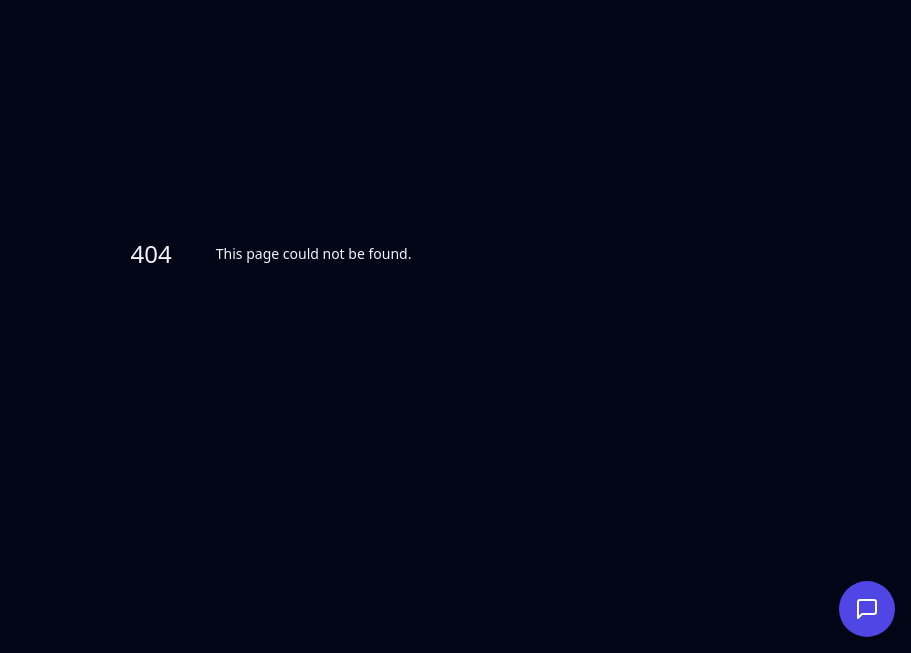
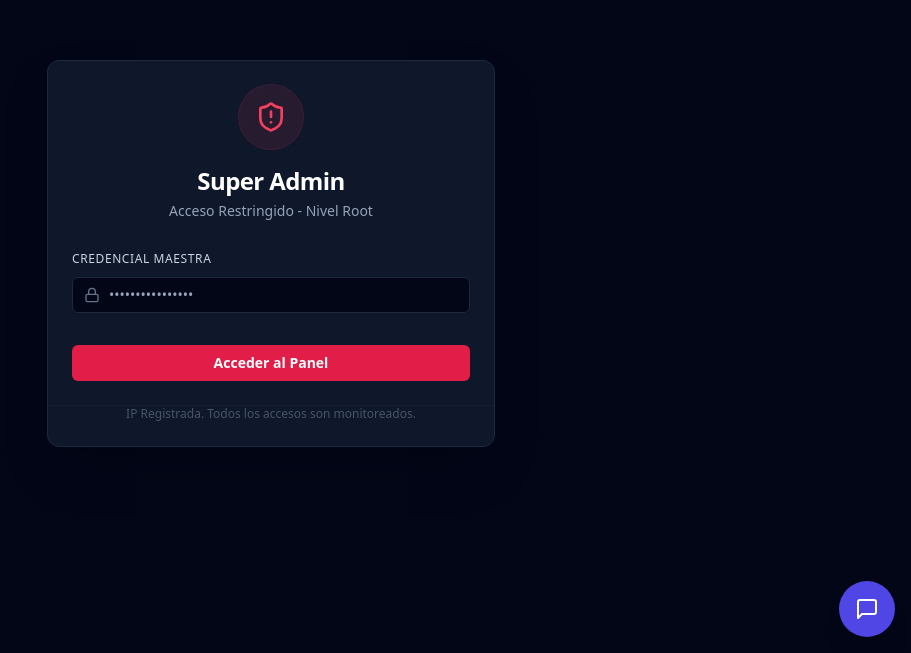
Before and after one commit to Guntherdrb30/Trends172Pay, a Next.js app: page /admin-login in a window 1280 px wide. Before the commit this address had no page. Shown: the part 147-800 px from the top of the page, without its empty margins (369-1280 px from the left). Built offline with nearby package versions, Linux system fonts and the light colour scheme.

Commit message:
Feat: Implement secure Admin Auth (cookie-based)

```diff
--- a/app/(admin)/layout.tsx
+++ b/app/(admin)/layout.tsx
@@ -1,12 +1,20 @@
 import Link from "next/link";
+import { redirect } from "next/navigation";
 import { LayoutDashboard, Users, Settings, LogOut, ShieldAlert } from "lucide-react";
 import { Button } from "@/components/ui/button";
+import { checkAdminSession, adminLogout } from "@/app/actions/admin-auth";
 
-export default function AdminLayout({
+export default async function AdminLayout({
     children,
 }: {
     children: React.ReactNode;
 }) {
+    const isAuth = await checkAdminSession();
+
+    if (!isAuth) {
+        redirect("/admin-login");
+    }
+
     return (
         <div className="min-h-screen bg-slate-950 flex font-sans">
             {/* Admin Sidebar */}
@@ -37,11 +45,11 @@ export default function AdminLayout({
                 </nav>
 
                 <div className="p-4 border-t border-slate-800">
-                    <Link href="/">
+                    <form action={adminLogout}>
                         <Button variant="outline" className="w-full border-slate-800 text-slate-400 hover:text-white hover:bg-slate-900">
-                            <LogOut className="mr-2 h-4 w-4" /> Salir
+                            <LogOut className="mr-2 h-4 w-4" /> Cerrar Sesión
                         </Button>
-                    </Link>
+                    </form>
                 </div>
             </aside>
 
--- /dev/null
+++ b/app/actions/admin-auth.ts
@@ -0,0 +1,41 @@
+"use server";
+
+import { cookies } from "next/headers";
+import { redirect } from "next/navigation";
+
+const ADMIN_COOKIE_NAME = "admin_session_token";
+// Fallback to a hardcoded token if env is missing (for dev safety, though env is preferred)
+const ROOT_TOKEN = process.env.ROOT_DASHBOARD_TOKEN || "carpihogar172.";
+
+export async function adminLogin(formData: FormData) {
+    const password = formData.get("password") as string;
+
+    // Simple check against the root token
+    if (password === ROOT_TOKEN) {
+        // Set HTTP-only cookie
+        const cookieStore = await cookies();
+        cookieStore.set(ADMIN_COOKIE_NAME, "true", {
+            httpOnly: true,
+            secure: process.env.NODE_ENV === "production",
+            sameSite: "strict",
+            path: "/",
+            maxAge: 60 * 60 * 24, // 24 hours
+        });
+
+        redirect("/admin/dashboard");
+    } else {
+        return { error: "Credenciales inválidas" };
+    }
+}
+
+export async function adminLogout() {
+    const cookieStore = await cookies();
+    cookieStore.delete(ADMIN_COOKIE_NAME);
+    redirect("/admin-login");
+}
+
+export async function checkAdminSession() {
+    const cookieStore = await cookies();
+    const hasSession = cookieStore.get(ADMIN_COOKIE_NAME);
+    return !!hasSession;
+}
--- /dev/null
+++ b/app/admin-login/page.tsx
@@ -0,0 +1,86 @@
+"use client";
+
+import { useState } from "react";
+import { useFormStatus } from "react-dom";
+import { adminLogin } from "@/app/actions/admin-auth";
+import { Button } from "@/components/ui/button";
+import { Input } from "@/components/ui/input";
+import { Card, CardHeader, CardContent, CardFooter } from "@/components/ui/card";
+import { ShieldAlert, Lock } from "lucide-react";
+
+function SubmitButton() {
+    const { pending } = useFormStatus();
+
+    return (
+        <Button
+            type="submit"
+            className="w-full bg-rose-600 hover:bg-rose-700 text-white font-bold"
+            disabled={pending}
+        >
+            {pending ? "Verificando..." : "Acceder al Panel"}
+        </Button>
+    );
+}
+
+export default function AdminLoginPage() {
+    const [errorMessage, setErrorMessage] = useState("");
+
+    async function handleSubmit(formData: FormData) {
+        const result = await adminLogin(formData);
+        if (result?.error) {
+            setErrorMessage(result.error);
+        }
+    }
+
+    return (
+        <div className="min-h-screen bg-slate-950 flex items-center justify-center p-4">
+            <Card className="w-full max-w-md bg-slate-900 border-slate-800 shadow-2xl">
+                <CardHeader className="text-center space-y-4 pb-8">
+                    <div className="mx-auto h-16 w-16 rounded-full bg-rose-500/10 flex items-center justify-center ring-1 ring-rose-500/20">
+                        <ShieldAlert className="h-8 w-8 text-rose-500" />
+                    </div>
+                    <div>
+                        <h1 className="text-2xl font-bold text-white tracking-tight">Super Admin</h1>
+                        <p className="text-slate-400 text-sm mt-1">Acceso Restringido - Nivel Root</p>
+                    </div>
+                </CardHeader>
+
+                <CardContent>
+                    <form action={handleSubmit} className="space-y-4">
+                        <div className="space-y-2">
+                            <label className="text-xs font-medium text-slate-300 uppercase tracking-wider">
+                                Credencial Maestra
+                            </label>
+                            <div className="relative">
+                                <Lock className="absolute left-3 top-2.5 h-4 w-4 text-slate-500" />
+                                <Input
+                                    name="password"
+                                    type="password"
+                                    placeholder="••••••••••••••••"
+                                    className="pl-9 bg-slate-950 border-slate-800 text-white focus:ring-rose-500 focus:border-rose-500"
+                                    required
+                                />
+                            </div>
+                        </div>
+
+                        {errorMessage && (
+                            <div className="p-3 rounded-lg bg-red-500/10 border border-red-500/20 text-red-400 text-sm text-center">
+                                {errorMessage}
+                            </div>
+                        )}
+
+                        <div className="pt-4">
+                            <SubmitButton />
+                        </div>
+                    </form>
+                </CardContent>
+
+                <CardFooter className="justify-center border-t border-slate-800/50 pt-6">
+                    <p className="text-xs text-slate-600">
+                        IP Registrada. Todos los accesos son monitoreados.
+                    </p>
+                </CardFooter>
+            </Card>
+        </div>
+    );
+}
```
